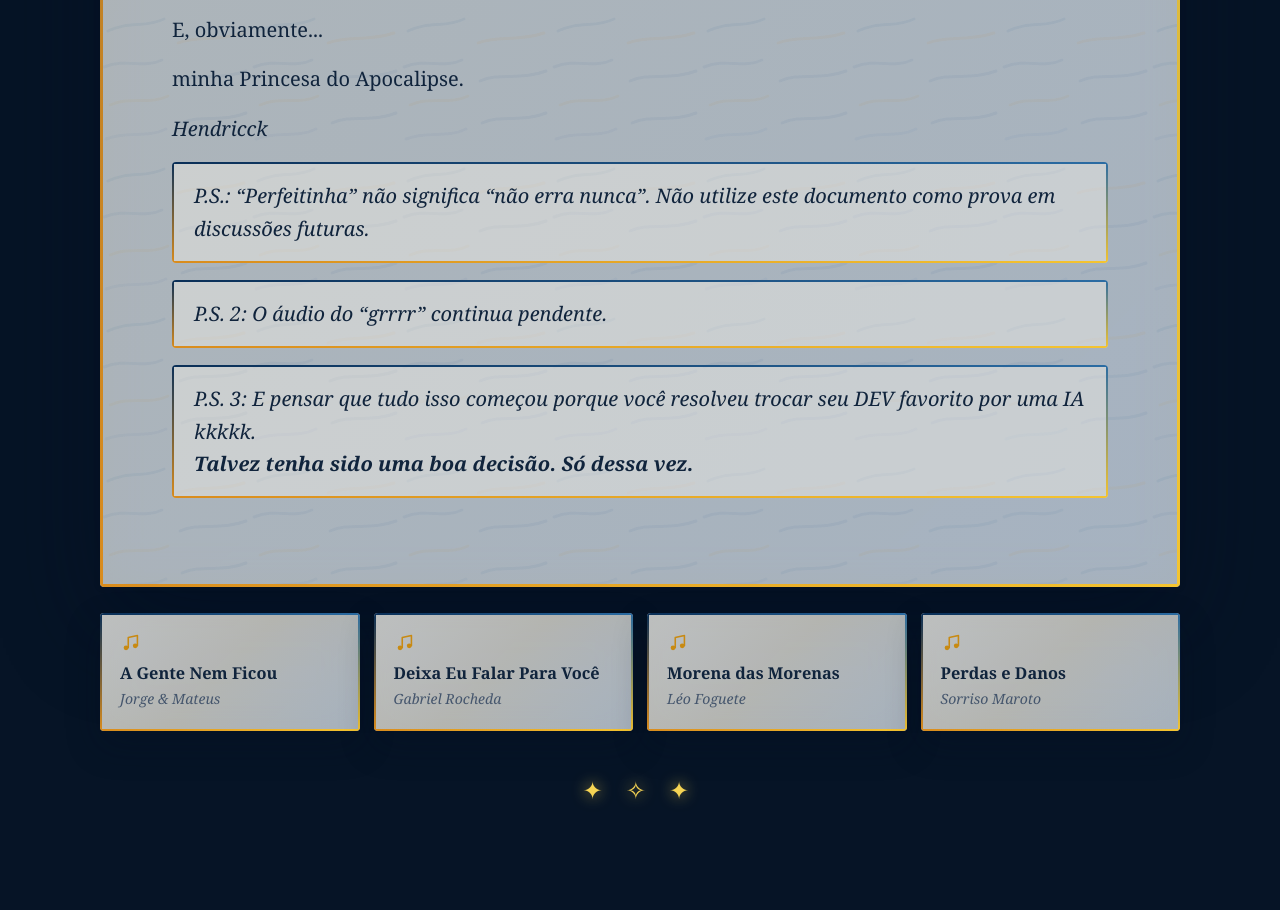
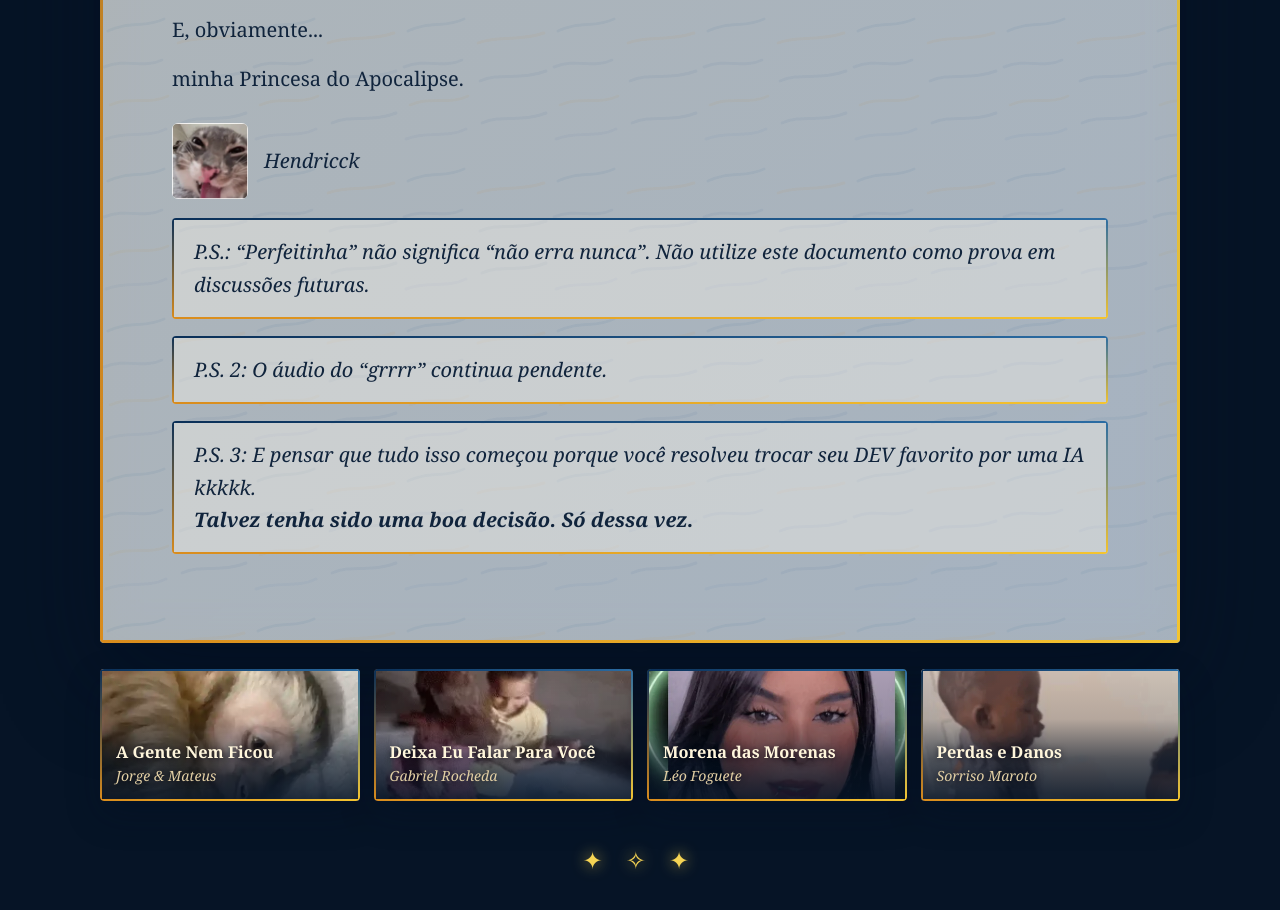
Before and after one commit to HDKAFL/oncinha, a website: page index.html in a window 1280 px wide. Shown: the part 4697-5607 px from the top of the page. Drawn offline with Linux system fonts and the light colour scheme.

Commit message:
Turn the music cards into cover tiles and add stickers
Each card now shows an animated sticker filling its background, with the
title and artist over a bottom scrim. Crop point is set per image so faces
survive the wide, short frame.

Also place a sticker beside the signature, and point the Deixa Eu Falar Para
Você card at its own track — it shared an id with Perdas e Danos.

```diff
--- a/index.html
+++ b/index.html
@@ -227,7 +227,11 @@
 
       <p class="closing">minha Princesa do Apocalipse.</p>
 
-      <p class="signature">Hendricck</p>
+      <div class="sign-sticker">
+        <img src="assets/img/assinatura.webp" alt="" aria-hidden="true"
+             width="341" height="341" loading="lazy" decoding="async" />
+        <p class="signature">Hendricck</p>
+      </div>
 
       <p class="ps">P.S.: “Perfeitinha” não significa “não erra nunca”. Não utilize este documento como prova em discussões futuras.</p>
 
@@ -239,36 +243,24 @@
     <section class="playlist" aria-label="Músicas">
       <a class="track" href="https://open.spotify.com/intl-pt/track/6djeEIRRv8oNqXDZf3fxTj?si=84ff46dbee174c3c"
          target="_blank" rel="noopener noreferrer">
-        <svg class="track-icon" viewBox="0 0 24 24" aria-hidden="true">
-          <path d="M9 18.2V7.1l10-2.2v11.1" fill="none" stroke="currentColor"
-                stroke-width="1.7" stroke-linecap="round" stroke-linejoin="round"/>
-          <circle cx="6.6" cy="18.4" r="2.6" fill="currentColor"/>
-          <circle cx="16.6" cy="16.2" r="2.6" fill="currentColor"/>
-        </svg>
+        <img class="track-art" src="assets/img/a-gente-nem-ficou.webp" alt=""
+             width="512" height="512" loading="lazy" decoding="async" />
         <span class="track-title">A Gente Nem Ficou</span>
         <span class="track-artist">Jorge &amp; Mateus</span>
       </a>
 
-      <a class="track" href="https://open.spotify.com/intl-pt/track/4PnEGuadJd0PKDO7GDXBqH?si=37fde17b8cac4263"
+      <a class="track" href="https://open.spotify.com/intl-pt/track/2JRm15iqInZbfJEZdg1oLS?si=b046ca0ba1c6412b"
          target="_blank" rel="noopener noreferrer">
-        <svg class="track-icon" viewBox="0 0 24 24" aria-hidden="true">
-          <path d="M9 18.2V7.1l10-2.2v11.1" fill="none" stroke="currentColor"
-                stroke-width="1.7" stroke-linecap="round" stroke-linejoin="round"/>
-          <circle cx="6.6" cy="18.4" r="2.6" fill="currentColor"/>
-          <circle cx="16.6" cy="16.2" r="2.6" fill="currentColor"/>
-        </svg>
+        <img class="track-art" src="assets/img/deixa-eu-falar.webp" alt=""
+             width="240" height="240" loading="lazy" decoding="async" />
         <span class="track-title">Deixa Eu Falar Para Você</span>
         <span class="track-artist">Gabriel Rocheda</span>
       </a>
 
       <a class="track" href="https://open.spotify.com/intl-pt/track/3y9ORmAwq5vr1NUlDuVljk?si=c811349ecaa0417f"
          target="_blank" rel="noopener noreferrer">
-        <svg class="track-icon" viewBox="0 0 24 24" aria-hidden="true">
-          <path d="M9 18.2V7.1l10-2.2v11.1" fill="none" stroke="currentColor"
-                stroke-width="1.7" stroke-linecap="round" stroke-linejoin="round"/>
-          <circle cx="6.6" cy="18.4" r="2.6" fill="currentColor"/>
-          <circle cx="16.6" cy="16.2" r="2.6" fill="currentColor"/>
-        </svg>
+        <img class="track-art" src="assets/img/morena-das-morenas.webp" alt=""
+             width="512" height="512" loading="lazy" decoding="async" />
         <span class="track-title">Morena das Morenas</span>
         <span class="track-artist">Léo Foguete</span>
       </a>
@@ -277,12 +269,8 @@
            Você" (id 4PnEGuadJd0PKDO7GDXBqH). Trocar pelo link certo. -->
       <a class="track" href="https://open.spotify.com/intl-pt/track/4PnEGuadJd0PKDO7GDXBqH?si=3d1bb0fa74ec4caf"
          target="_blank" rel="noopener noreferrer">
-        <svg class="track-icon" viewBox="0 0 24 24" aria-hidden="true">
-          <path d="M9 18.2V7.1l10-2.2v11.1" fill="none" stroke="currentColor"
-                stroke-width="1.7" stroke-linecap="round" stroke-linejoin="round"/>
-          <circle cx="6.6" cy="18.4" r="2.6" fill="currentColor"/>
-          <circle cx="16.6" cy="16.2" r="2.6" fill="currentColor"/>
-        </svg>
+        <img class="track-art" src="assets/img/perdas-e-danos.webp" alt=""
+             width="512" height="512" loading="lazy" decoding="async" />
         <span class="track-title">Perdas e Danos</span>
         <span class="track-artist">Sorriso Maroto</span>
       </a>
--- a/src/css/letter.css
+++ b/src/css/letter.css
@@ -193,6 +193,27 @@
   font-weight: 700;
 }
 
+/* Figurinha e assinatura na mesma linha */
+.sign-sticker {
+  display: flex;
+  align-items: center;
+  gap: 16px;
+  margin: 1.7em 0 1.2em;
+}
+
+.sign-sticker img {
+  flex: none;
+  width: 76px;
+  height: 76px;
+  border-radius: 6px;
+}
+
+/* Zera as margens do parágrafo: o flex centraliza a caixa COM as margens,
+   e a margem de baixo herdada de `.letter p` empurrava o nome para cima. */
+.sign-sticker .signature {
+  margin: 0;
+}
+
 .signature {
   display: inline-block;
   margin-top: 1.7em;
--- a/src/css/tracks.css
+++ b/src/css/tracks.css
@@ -1,4 +1,5 @@
-/* Cartões de música no fim da página. Cada um abre a faixa no Spotify. */
+/* Cartões de música no fim da página. Cada um abre a faixa no Spotify.
+   A figurinha preenche o cartão inteiro e o texto fica por cima, como capa. */
 
 .playlist {
   display: grid;
@@ -15,53 +16,89 @@
 }
 
 .track {
-  position: relative;   /* o fio de gradiente é um ::after (ver ornaments.css) */
+  position: relative;
+  overflow: hidden;
   display: flex;
   flex-direction: column;
-  align-items: flex-start;
-  gap: 4px;
-  padding: 18px 20px 20px;
+  justify-content: flex-end;   /* o texto assenta na base */
+  gap: 2px;
+  min-height: 132px;
+  padding: 14px 16px 14px;
   border-radius: 4px;
   text-decoration: none;
-  background: linear-gradient(135deg,
-    var(--paper-1) 0%,
-    var(--paper-2) 48%,
-    var(--paper-3) 100%);
-  -webkit-backdrop-filter: blur(22px) saturate(150%) brightness(1.28);
-  backdrop-filter: blur(22px) saturate(150%) brightness(1.28);
-  box-shadow: 0 14px 34px rgba(2, 14, 32, .28);
+  background: var(--night);    /* aparece enquanto a figurinha carrega */
+  box-shadow: 0 14px 34px rgba(2, 14, 32, .3);
   transition: transform .2s ease, box-shadow .2s ease;
 }
 
 .track:hover,
 .track:focus-visible {
   transform: translateY(-3px);
-  box-shadow: 0 20px 44px rgba(2, 14, 32, .38);
+  box-shadow: 0 20px 44px rgba(2, 14, 32, .42);
 }
 
 .track:focus-visible {
-  outline: 2px solid #d98c1d;
+  outline: 2px solid #f4c430;
   outline-offset: 3px;
 }
 
-.track-icon {
-  width: 22px;
-  height: 22px;
-  margin-bottom: 6px;
-  color: #c88a12;
+/* A figurinha, cobrindo o cartão */
+.track-art {
+  position: absolute;
+  inset: 0;
+  z-index: 0;
+  width: 100%;
+  height: 100%;
+  object-fit: cover;
+}
+
+/* As figurinhas são quadradas e o cartão é largo e baixo, então metade da
+   altura de cada uma fica de fora. O número diz que parte da imagem encostar
+   no topo: quanto MENOR, mais da parte de cima aparece.
+   Ajustado por figurinha para o rosto nunca ser cortado. */
+.track-art[src$="a-gente-nem-ficou.webp"]  { object-position: center 48%; }  /* macaquinho */
+.track-art[src$="deixa-eu-falar.webp"]     { object-position: center 30%; }  /* crianças, cabeças no alto */
+.track-art[src$="morena-das-morenas.webp"] { object-position: center 36%; }  /* rosto acima do centro */
+.track-art[src$="perdas-e-danos.webp"]     { object-position: center 34%; }  /* as duas cabeças */
+
+/* Escurecimento da base: sem isso o texto claro cai sobre uma parte
+   imprevisível da imagem e some. O topo fica quase limpo. */
+.track::before {
+  content: "";
+  position: absolute;
+  inset: 0;
+  z-index: 1;
+  background: linear-gradient(180deg,
+    rgba(6, 20, 38, 0) 0%,
+    rgba(6, 20, 38, .12) 38%,
+    rgba(6, 20, 38, .62) 68%,
+    rgba(6, 20, 38, .90) 100%);
+}
+
+/* o fio de gradiente da borda (ornaments.css) fica acima de tudo */
+.track::after {
+  z-index: 3;
+}
+
+.track-title,
+.track-artist {
+  position: relative;
+  z-index: 2;
 }
 
 .track-title {
-  color: #10243c;
+  color: #fff6dc;
   font-size: 1.02em;
   font-weight: 700;
   line-height: 1.25;
+  text-shadow: 0 1px 6px rgba(0, 6, 18, .7);
 }
 
 .track-artist {
-  color: #45566d;
+  color: #e2cfa4;
   font-size: .88em;
   font-style: italic;
+  text-shadow: 0 1px 6px rgba(0, 6, 18, .7);
 }
 
 @media (max-width: 560px) {
@@ -70,16 +107,9 @@
     margin-top: 20px;
   }
 
-  /* Com duas colunas numa tela estreita, o cartão fica apertado:
-     menos respiro e tipos um pouco menores para os títulos longos caberem. */
   .track {
-    padding: 14px 14px 16px;
-  }
-
-  .track-icon {
-    width: 19px;
-    height: 19px;
-    margin-bottom: 4px;
+    min-height: 116px;
+    padding: 12px 13px 12px;
   }
 
   .track-title {
```
Also changed, not shown: assets/img/a-gente-nem-ficou.webp (added), assets/img/assinatura.webp (added), assets/img/deixa-eu-falar.webp (added), assets/img/morena-das-morenas.webp (added), assets/img/perdas-e-danos.webp (added).
